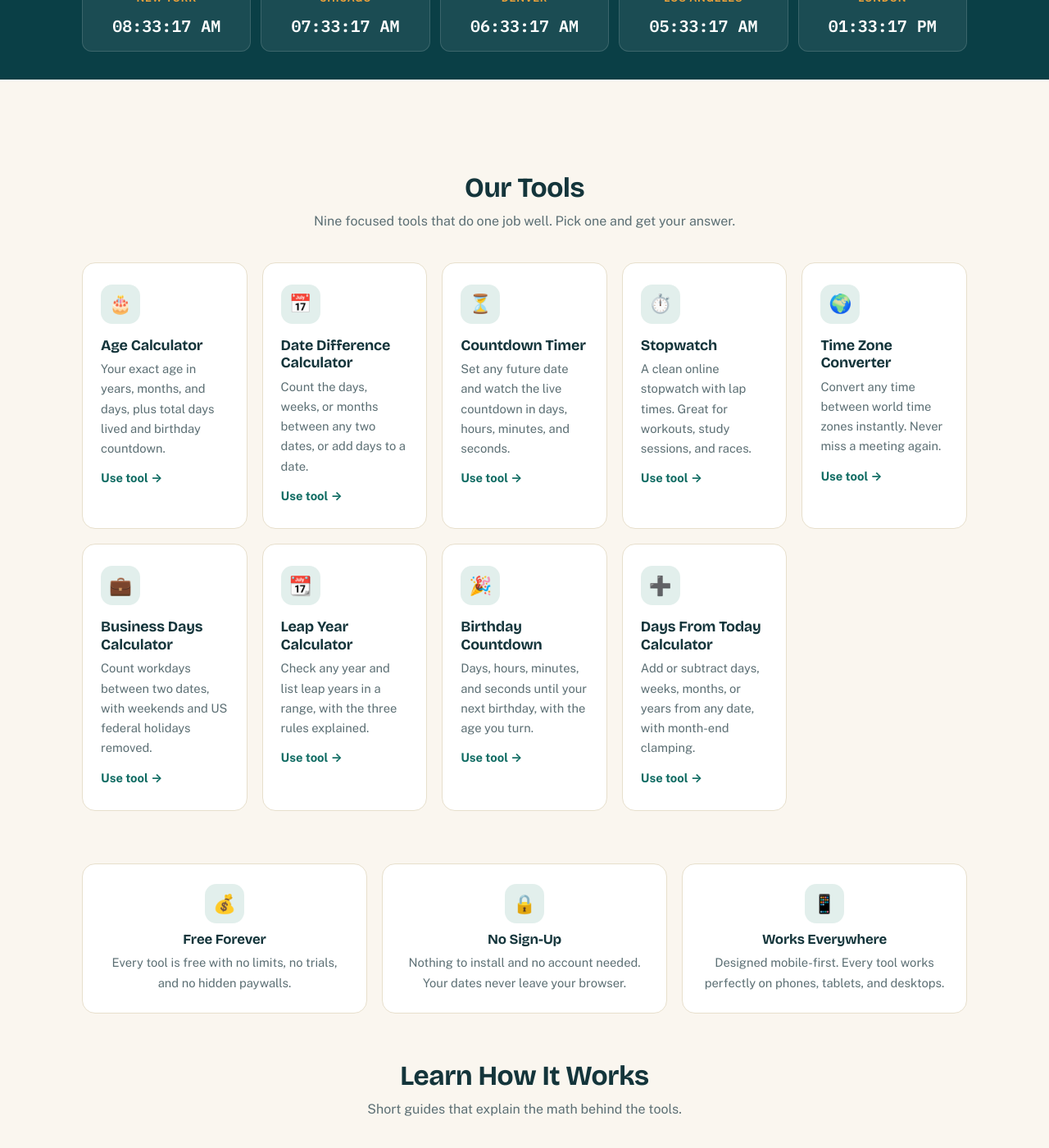
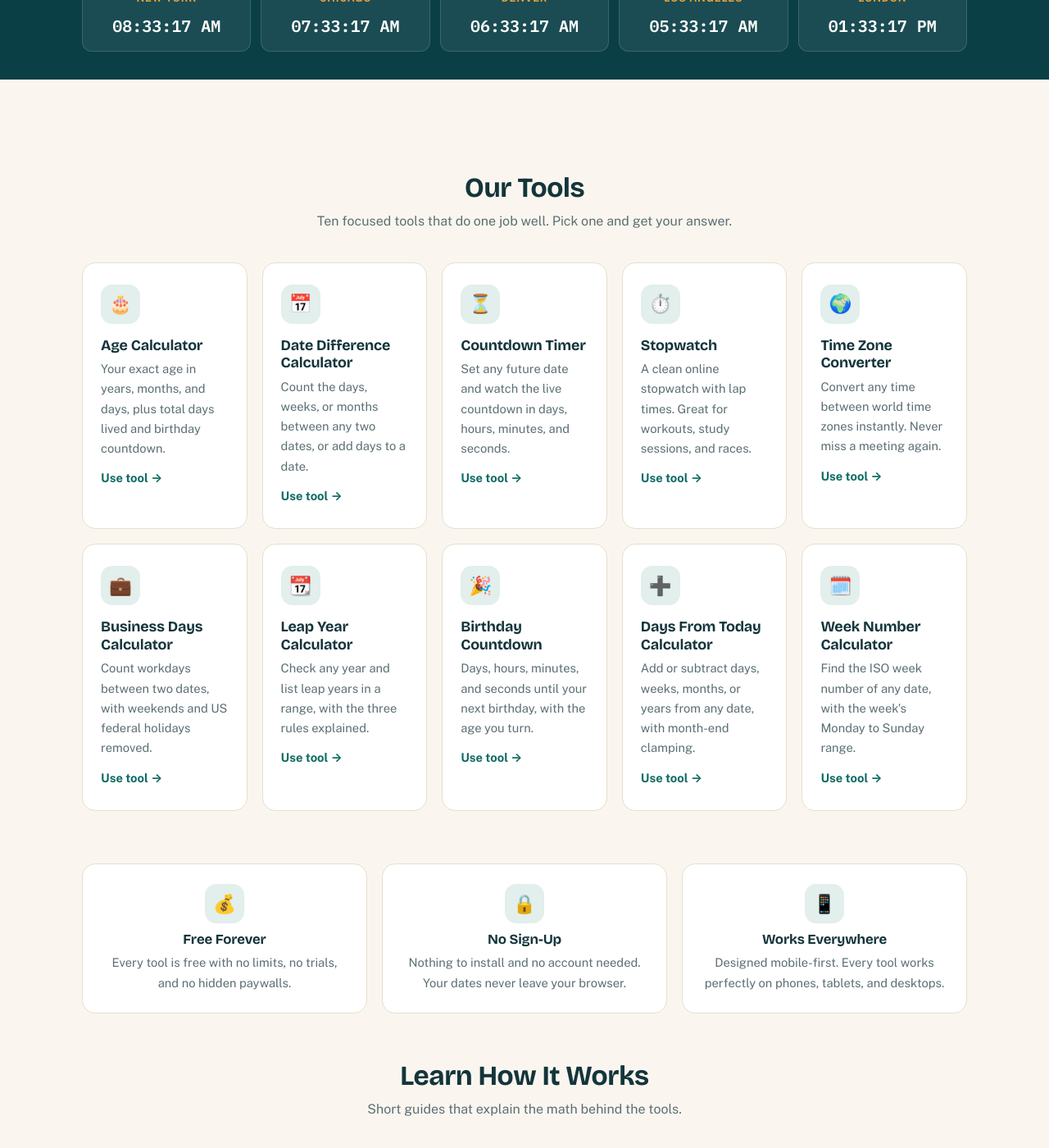
Before and after one commit to zaidmeo09-dhangal/agedatecalc, a Jekyll site: the page built from index.md, in a window 1280 px wide and 1400 px high, scrolled down 1195 px. Shown: the whole window at 82% size. Built offline with Jekyll 4.4.1, drawn with Linux system fonts in a browser that asks for light colours.

Commit message:
SEO audit fixes: broken links, titles, DST 2027, schema, og:image

```diff
--- a/index.md
+++ b/index.md
@@ -11,7 +11,7 @@
         "@type": "WebSite",
         "name": "AgeDateCalc",
         "url": "https://agedatecalc.com/",
-        "description": "Free date and time tools: age calculator, date difference calculator, business days calculator, countdown timer, stopwatch, time zone converter, leap year calculator, birthday countdown, and days from today calculator."
+        "description": "Free date and time tools: age calculator, date difference calculator, business days calculator, countdown timer, stopwatch, time zone converter, leap year calculator, birthday countdown, days from today calculator, and week number calculator."
       },
       {
         "@type": "FAQPage",
@@ -136,7 +136,7 @@
 <section class="section" id="tools">
   <div class="wrap">
     <h2 class="section-title">Our Tools</h2>
-    <p class="section-sub">Nine focused tools that do one job well. Pick one and get your answer.</p>
+    <p class="section-sub">Ten focused tools that do one job well. Pick one and get your answer.</p>
     <div class="tools-grid">
       <a class="tool-card" href="{{ '/age-calculator/' | relative_url }}">
         <div class="tool-icon">🎂</div>
@@ -190,6 +190,12 @@
         <div class="tool-icon">➕</div>
         <h3>Days From Today Calculator</h3>
         <p>Add or subtract days, weeks, months, or years from any date, with month-end clamping.</p>
+        <span class="go">Use tool &rarr;</span>
+      </a>
+      <a class="tool-card" href="{{ '/week-number-calculator/' | relative_url }}">
+        <div class="tool-icon">🗓️</div>
+        <h3>Week Number Calculator</h3>
+        <p>Find the ISO week number of any date, with the week's Monday to Sunday range.</p>
         <span class="go">Use tool &rarr;</span>
       </a>
     </div>
```
